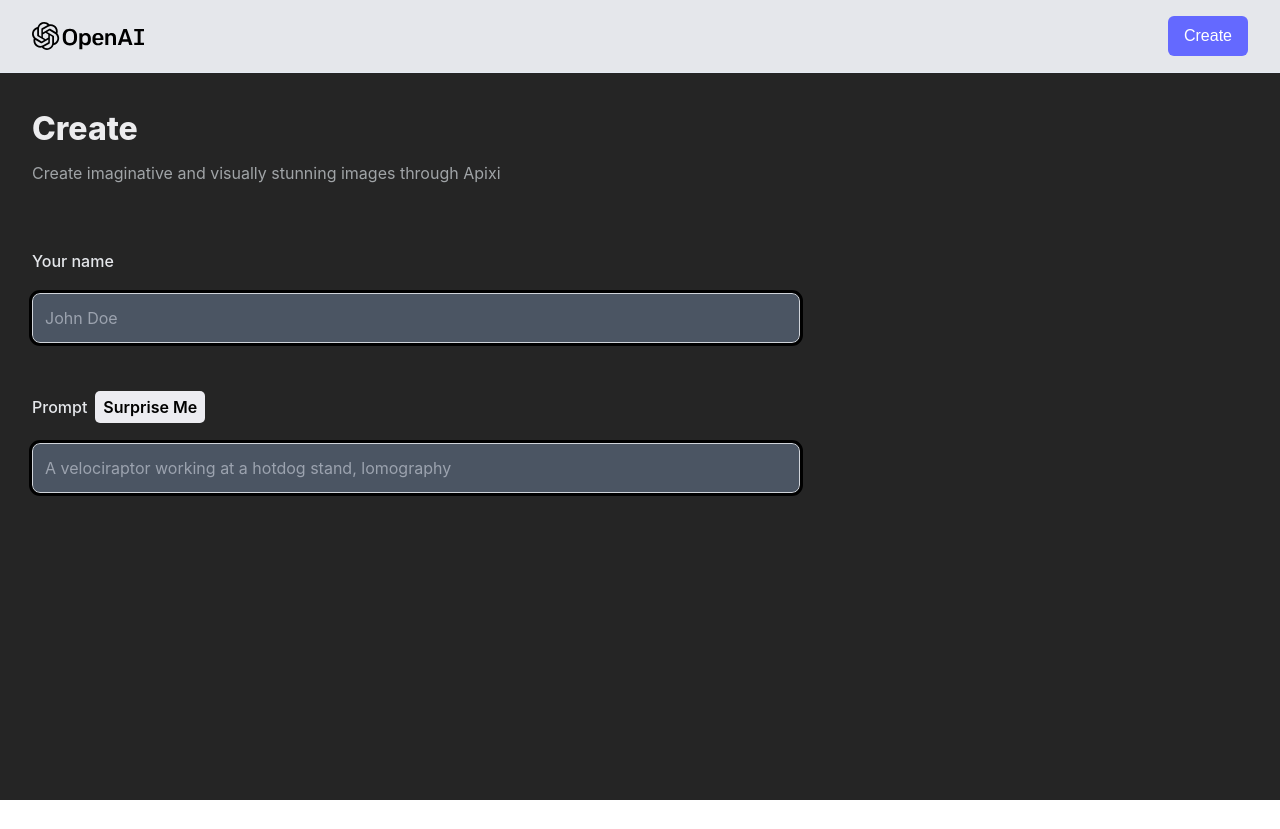
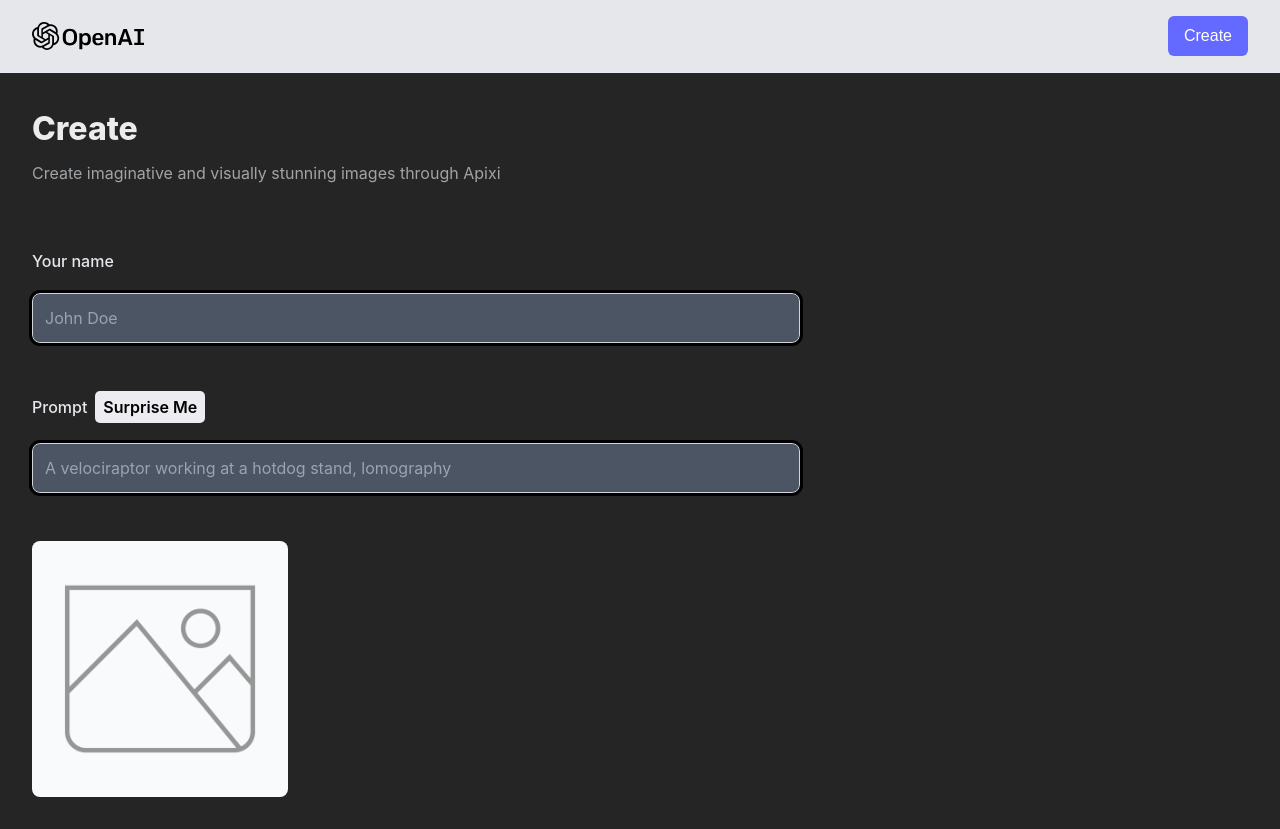
Before and after one commit to moonman369/ApixiClient, a React (Vite) app: page /create-post in a window 1280 px wide. Before the commit the page ends 800 px from the top, so only its background shows below. Built offline with nearby package versions, Linux system fonts and the light colour scheme; a web font is replaced by a local one.

Commit message:
Add AI image loader template

```diff
--- a/src/pages/CreatePost.jsx
+++ b/src/pages/CreatePost.jsx
@@ -48,6 +48,28 @@ const CreatePost = () => {
             isSurpriseMe
             handleSurpriseMe={handleSurpriseMe}
           />
+
+          <div className="relative bg-gray-50 border-gray-300 text-gray-900 text-md rounded-lg focus:ring-blue-500  focus:border-blue-500 w-64 p-3 h-64 justify-center items-center">
+            {form.photo ? (
+              <img
+                src={form.photo}
+                alt={form.prompt}
+                className="w-full h-full object-contain"
+              />
+            ) : (
+              <img
+                src={preview}
+                alt="preview"
+                className="w-12/12 h-9/12 object-contain opacity-40"
+              />
+            )}
+
+            {generatingImg && (
+              <div className="absolute inset-0 z-0 flex justify-center items-center bg-[rgba(0,0,0,0.5)] rounded-lg">
+                <Loader />
+              </div>
+            )}
+          </div>
         </div>
       </form>
     </section>
```
